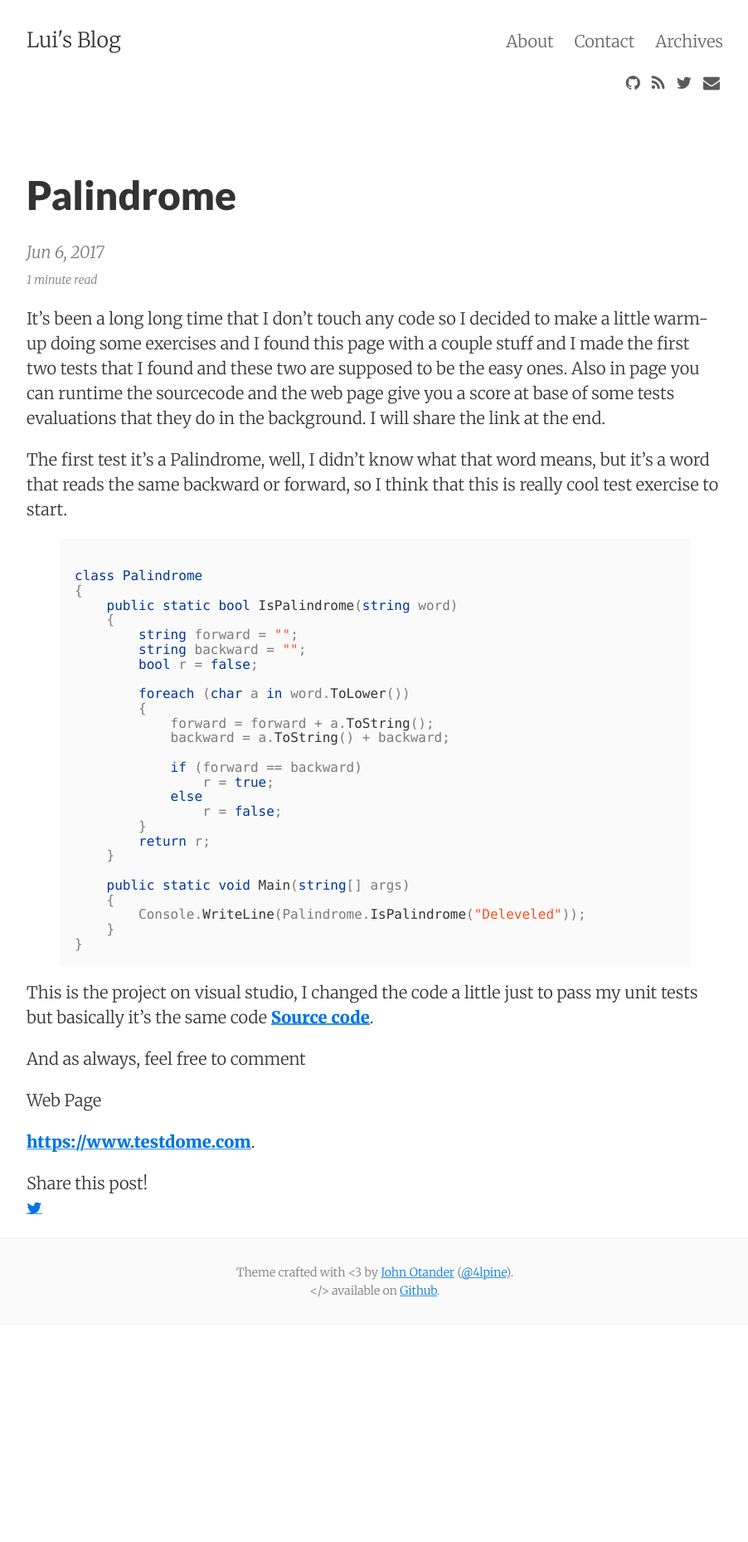
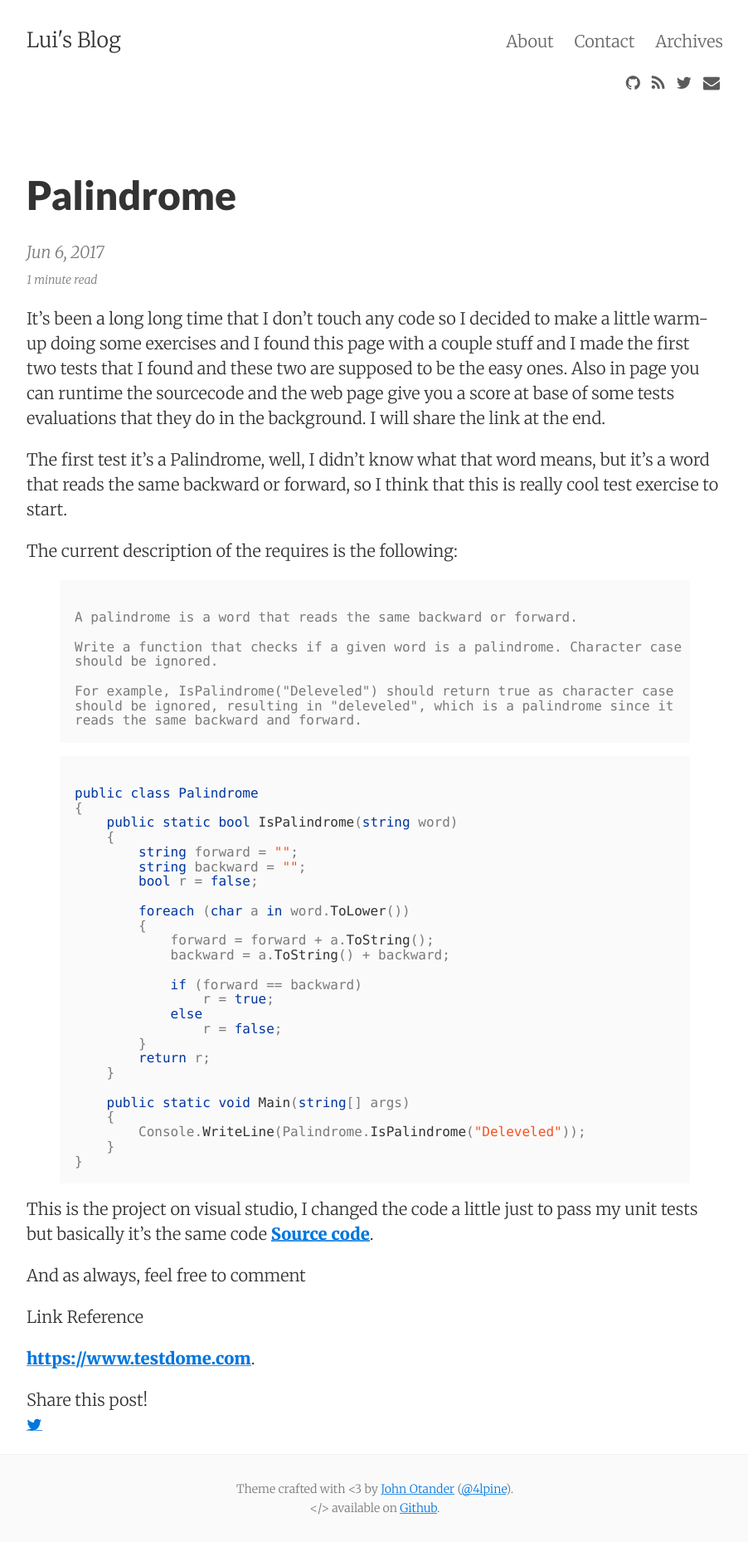
Before and after one commit to lvasquez/lvasquez.github.io, a Jekyll site: the page built from _posts/2017-06-06-Palindrome.md, in a window 1280 px wide. Shown: the whole page at 83% size, without its empty margins (188-1090 px from the left). Built offline with Jekyll 4.4.1, drawn with Linux system fonts in a browser that asks for light colours; nearby versions of some CDN libraries; comment, search, counter and statistics services are not loaded; before the commit the page ends 1597 px from its top, so only the background shows below that.

Commit message:
Add requires description problem
Add the requires of the problem in the description and modify the link
reference

```diff
--- a/_posts/2017-06-06-Palindrome.md
+++ b/_posts/2017-06-06-Palindrome.md
@@ -15,8 +15,21 @@ It's been a long long time that I don't touch any code so I decided to make a li
 
 The first test it's a Palindrome, well, I didn't know what that word means, but it's a word that reads the same backward or forward, so I think that this is really cool test exercise to start.
 
+The current description of the requires is the following:
+
+{% highlight text %}
+A palindrome is a word that reads the same backward or forward.
+
+Write a function that checks if a given word is a palindrome. Character case
+should be ignored.
+
+For example, IsPalindrome("Deleveled") should return true as character case
+should be ignored, resulting in "deleveled", which is a palindrome since it
+reads the same backward and forward.
+{% endhighlight %}
+
 {% highlight csharp %}
-class Palindrome
+public class Palindrome
 {
     public static bool IsPalindrome(string word)
     {
@@ -49,6 +62,6 @@ This is the project on visual studio, I changed the code a little just to pass m
 
 And as always, feel free to comment
 
-Web Page
+Link Reference
 
-**[https://www.testdome.com](https://www.testdome.com/tests/c-sharp-online-test/18){:target="_blank"}**.
+**[https://www.testdome.com](https://www.testdome.com/questions/c-sharp/palindrome/7282?testId=18&testDifficulty=Easy){:target="_blank"}**.
```
